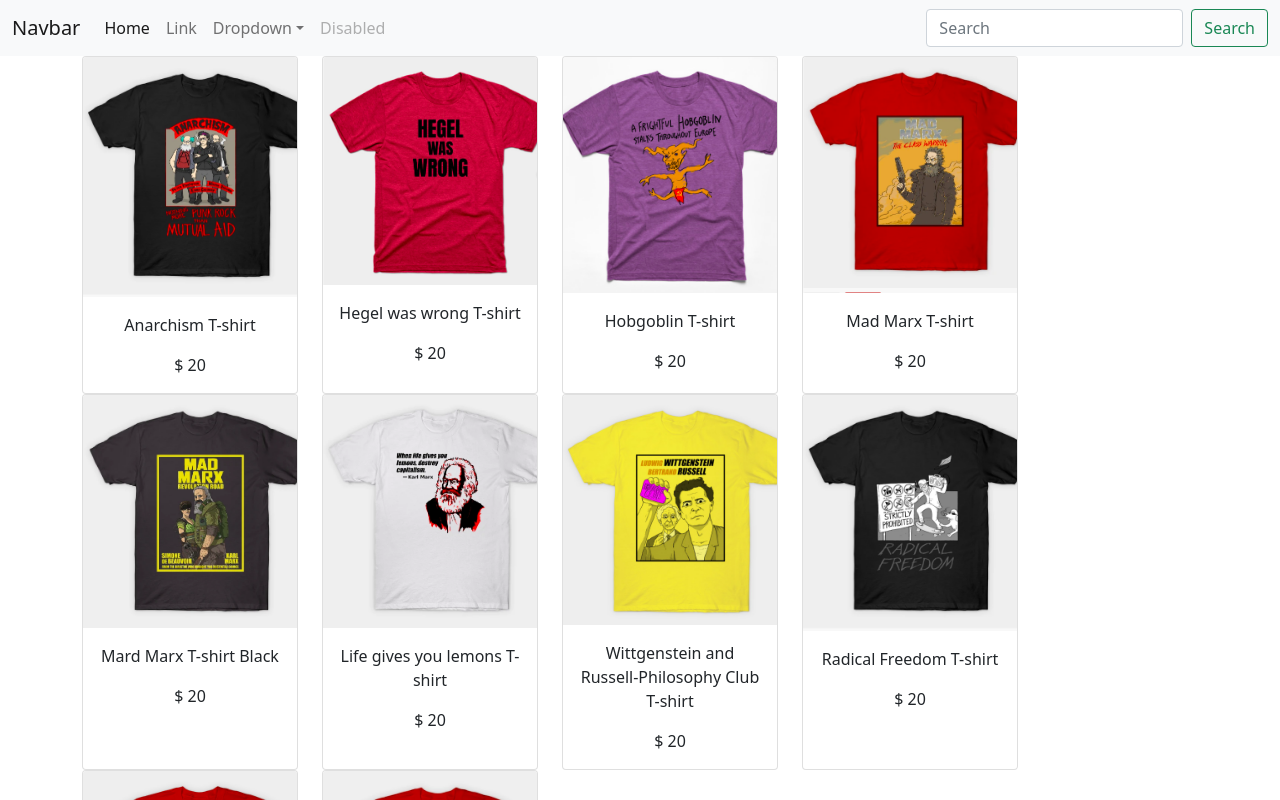
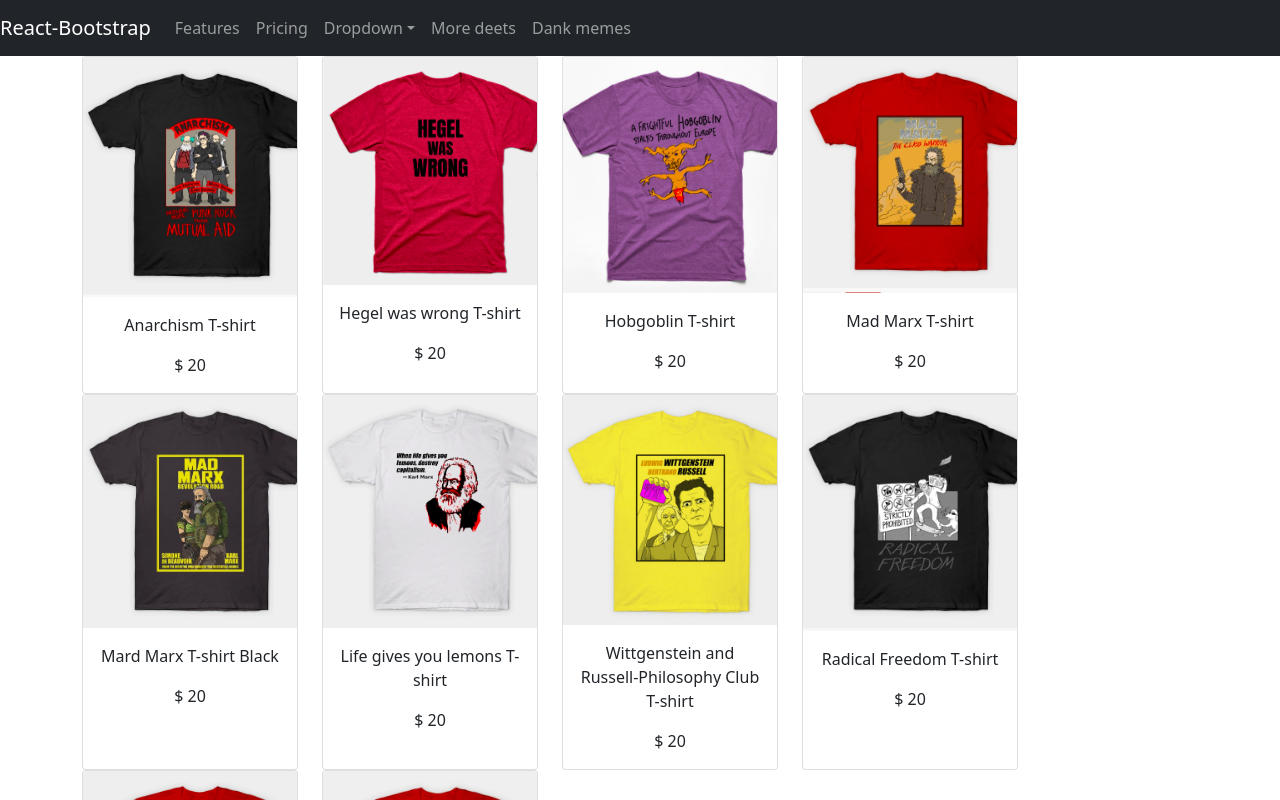
Before and after one commit to muratcan-yuksel/shopping-cart-react, a React (Create React App) app: page /Shop in a window 1280 px wide. Shown: the top 800 px of the page. Built offline with nearby package versions, Linux system fonts and the light colour scheme.

Commit message:
downloaded and included react bootstrap navbar and the dropdown works like a charm

```diff
--- a/package.json
+++ b/package.json
@@ -8,6 +8,7 @@
     "@testing-library/user-event": "^12.8.3",
     "bootstrap": "^5.0.2",
     "react": "^17.0.2",
+    "react-bootstrap": "^1.6.1",
     "react-dom": "^17.0.2",
     "react-router-dom": "^5.2.0",
     "react-scripts": "^1.1.5",
--- a/src/pages/AnarchismPage.js
+++ b/src/pages/AnarchismPage.js
@@ -1,13 +1,24 @@
-import React from 'react'
+import React, {useContext} from 'react'
 import Layout from "./Layout"
 import "../styles/layout.css"
+import { ItemContext } from './ItemProvider'
 
 import Anarchism from "../images/anarchism.png"
 
 
 export default function AnarchismPage() {
+
 const anarchism={title:"Anarchism T-shirt", price:20, img:Anarchism, sign:"$"}
 
+    const [items, setItems]= useContext(ItemContext)
+
+
+const addToCart=()=>{
+setItems(prevItems=>[...prevItems, "howol"])
+console.log(items)
+// setMovies(prevMovies=> [...prevMovies, {name:name, price:55}] )
+
+}
 
 
 
@@ -29,7 +40,7 @@ const anarchism={title:"Anarchism T-shirt", price:20, img:Anarchism, sign:"$"}
           </div>
         </div>
         </div>
-        <button style={{marginTop:"1rem"}} className="btn btn-danger">Add to cart</button>
+        <button onClick={addToCart} style={{marginTop:"1rem"}} className="btn btn-danger">Add to cart</button>
         </div>
         </Layout>
     )
--- a/src/pages/CheckOut.js
+++ b/src/pages/CheckOut.js
@@ -4,18 +4,14 @@ import { ItemContext } from './ItemProvider'
 export default function CheckOut() {
 
     const [items, setItems]= useContext(ItemContext)
-    function foo(){
-        setItems([...items, "lololow"])
-    }
-// const value= useContext(ItemContext)
+    // function foo(){
+    //     setItems([...items, "lololow"])
+    // }
 console.log(items)
-let harry = items[0].name
+
     return (
         <div>
-            {/* <p>{items}[0].name </p> */}
-            <p>{harry}</p>
-            <button onClick={foo}>btn</button>
-
+yows
         </div>
     )
 }
--- a/src/pages/ItemProvider.js
+++ b/src/pages/ItemProvider.js
@@ -5,9 +5,8 @@ import React, {useState, createContext} from 'react'
 export const ItemContext = createContext();
 
 export const ItemProvider= (props) => {
-    const [items, setItems]= useState([ {name: "harry potter", price: "$10", id:12873512631},
-    {name: "silence of the lambs", price:"$10", id:89638725472834},
-    {name:"inception", price:"10", id:12736124351623}])
+    const [items, setItems]= useState(["lo"])
+    console.log(items)
     return (
         <div>
             <ItemContext.Provider value= {[items, setItems]}>
--- a/src/pages/Navbar.js
+++ b/src/pages/Navbar.js
@@ -1,46 +1,37 @@
 import React from 'react'
+import 'bootstrap/dist/css/bootstrap.min.css'
+import Navbar from 'react-bootstrap/Navbar';
+import Nav from 'react-bootstrap/Nav';
+import NavDropdown from 'react-bootstrap/NavDropdown';
+import { BrowserRouter, Switch, Route, Link } from "react-router-dom";
 
-export default function Navbar() {
+
+export default function Navbar1() {
     return (
-        <nav>
-            <div className="links">
 
-            </div>
-            <nav className="navbar navbar-expand-lg navbar-light bg-light">
-  <div className="container-fluid">
-    <a className="navbar-brand" href="#">Navbar</a>
-    <button className="navbar-toggler" type="button" data-bs-toggle="collapse" data-bs-target="#navbarSupportedContent" aria-controls="navbarSupportedContent" aria-expanded="false" aria-label="Toggle navigation">
-      <span className="navbar-toggler-icon"></span>
-    </button>
-    <div className="collapse navbar-collapse" id="navbarSupportedContent">
-      <ul className="navbar-nav me-auto mb-2 mb-lg-0">
-        <li className="nav-item">
-          <a className="nav-link active" aria-current="page" href="#">Home</a>
-        </li>
-        <li className="nav-item">
-          <a className="nav-link" href="#">Link</a>
-        </li>
-        <li className="nav-item dropdown">
-          <a className="nav-link dropdown-toggle" href="#" id="navbarDropdown" role="button" data-bs-toggle="dropdown" aria-expanded="false">
-            Dropdown
-          </a>
-          <ul className="dropdown-menu" aria-labelledby="navbarDropdown">
-            <li><a className="dropdown-item" href="#">Action</a></li>
-            <li><a className="dropdown-item" href="#">Another action</a></li>
-            <li><a className="dropdown-item" href="#">Something else here</a></li>
-          </ul>
-        </li>
-        <li className="nav-item">
-          <a className="nav-link disabled" href="#" tabindex="-1" aria-disabled="true">Disabled</a>
-        </li>
-      </ul>
-      <form className="d-flex">
-        <input className="form-control me-2" type="search" placeholder="Search" aria-label="Search"/>
-        <button className="btn btn-outline-success" type="submit">Search</button>
-      </form>
-    </div>
-  </div>
-</nav>
-        </nav>
+      <Navbar collapseOnSelect expand="lg" bg="dark" variant="dark">
+      <Navbar.Brand href="#home">React-Bootstrap</Navbar.Brand>
+      <Navbar.Toggle aria-controls="responsive-navbar-nav" />
+      <Navbar.Collapse id="responsive-navbar-nav">
+        <Nav className="mr-auto">
+          <Nav.Link href="#features">Features</Nav.Link>
+          <Nav.Link href="#pricing">Pricing</Nav.Link>
+          <NavDropdown title="Dropdown" id="collasible-nav-dropdown">
+            <NavDropdown.Item href="#action/3.1">Action</NavDropdown.Item>
+            <NavDropdown.Item href="#action/3.2">Another action</NavDropdown.Item>
+            <NavDropdown.Item href="#action/3.3">Something</NavDropdown.Item>
+            <NavDropdown.Divider />
+            <NavDropdown.Item href="#action/3.4">Separated link</NavDropdown.Item>
+          </NavDropdown>
+        </Nav>
+        <Nav>
+          <Nav.Link href="#deets">More deets</Nav.Link>
+          <Nav.Link eventKey={2} href="#memes">
+            Dank memes
+          </Nav.Link>
+        </Nav>
+      </Navbar.Collapse>
+    </Navbar>
     )
 }
+{/* <Link class="nav-link" to={"/CheckOut"} >Link</Link> */}
```
Also changed, not shown: src/pages/ParentComp.js (added, +34 -0 lines), 1 other file (tests, documents, lock files or other folders).
